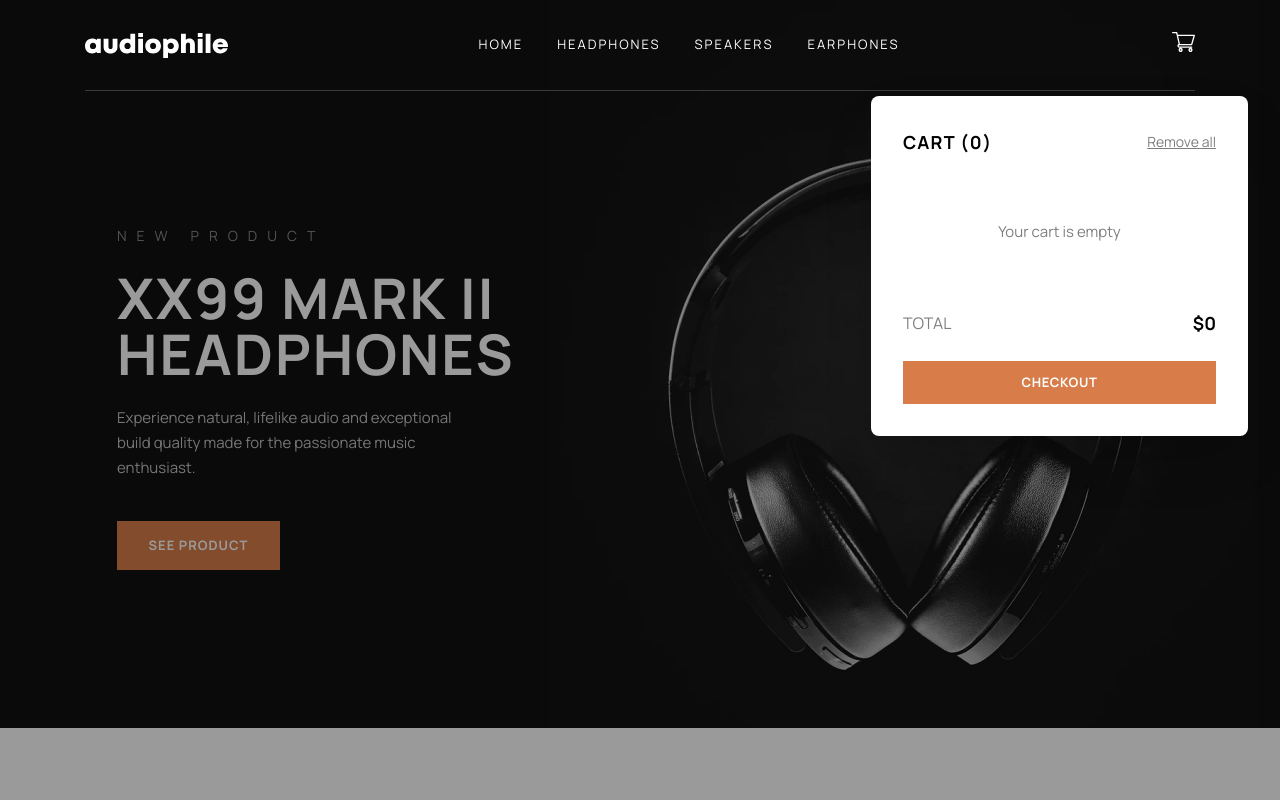
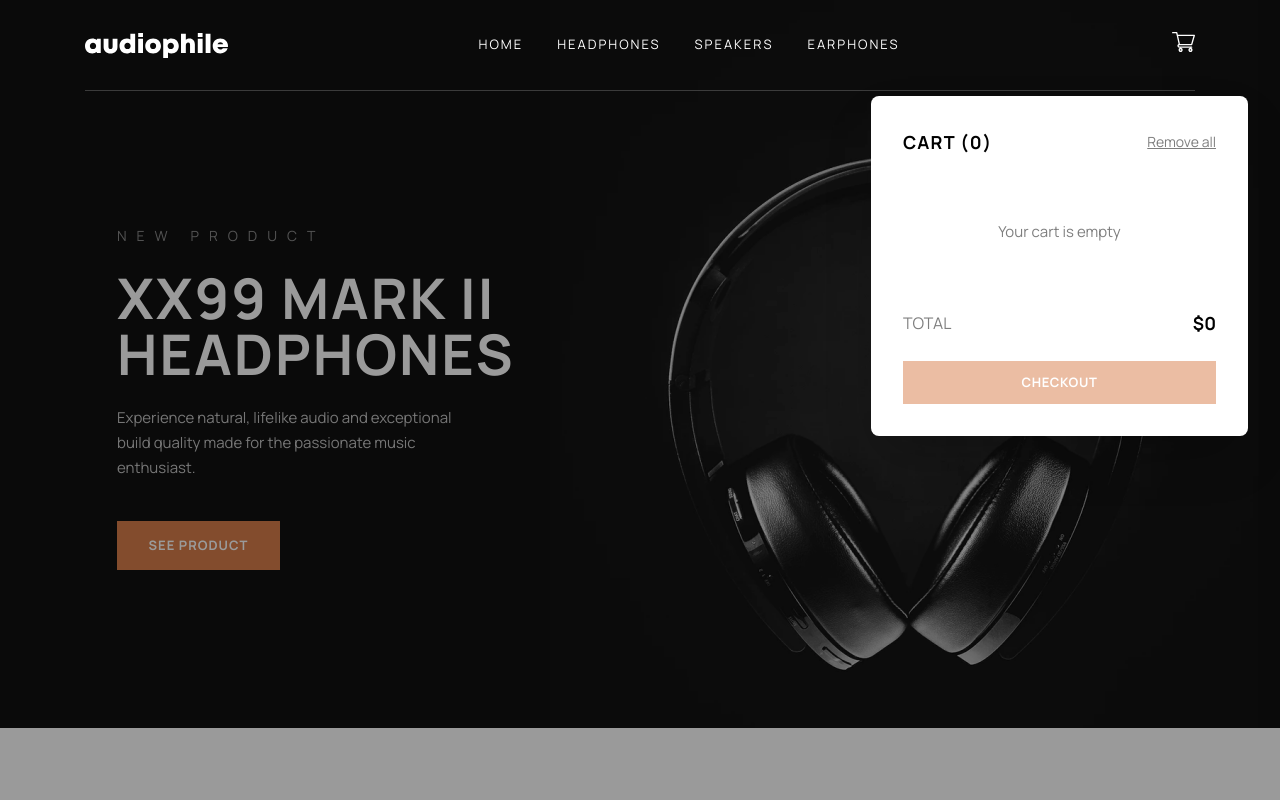
Before and after one commit to Ornerd/audiophile-e-commercce-store, a Next.js app: page / in a window 1280 px wide. Both pictures are taken after a click on the button 1183 px from the left and 42 px from the top of the page. Shown: the top 800 px of the page. Built offline with nearby package versions, Linux system fonts and the light colour scheme.

Commit message:
disable cart button when cart is empty

```diff
--- a/components/buttons/Cart.tsx
+++ b/components/buttons/Cart.tsx
@@ -144,7 +144,7 @@ const Cart = ({ extraClass }: CartProps) => {
                 <Link
                   href="/checkout"
                   onClick={toggleModal}
-                  className="block w-full bg-[#D87D4A] text-white text-center py-3 px-6 font-bold uppercase tracking-wider hover:bg-[#FBAF85] text-[0.8125rem] transition-colors"
+                  className={`block w-full bg-[#D87D4A] text-white text-center py-3 px-6 font-bold uppercase tracking-wider hover:bg-[#FBAF85] text-[0.8125rem] transition-colors ${itemCount < 1? 'pointer-events-none opacity-50' : ''}`}
                 >
                   Checkout
                 </Link>
```
